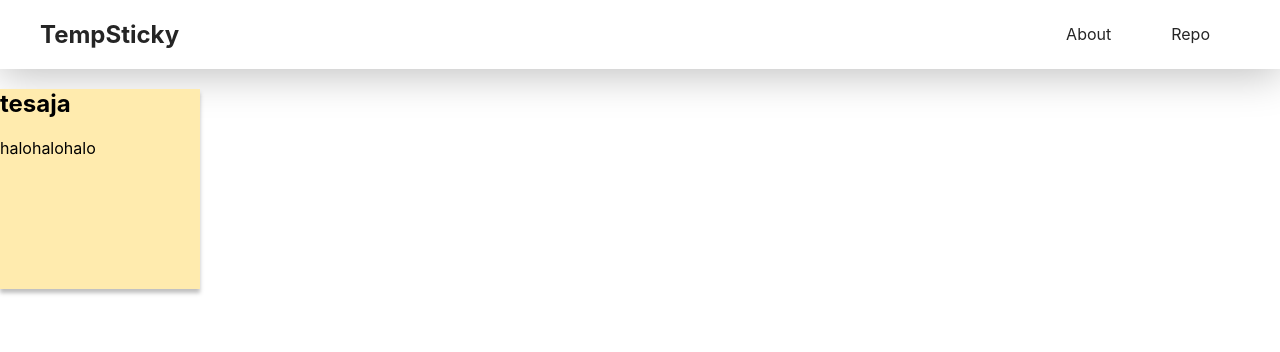
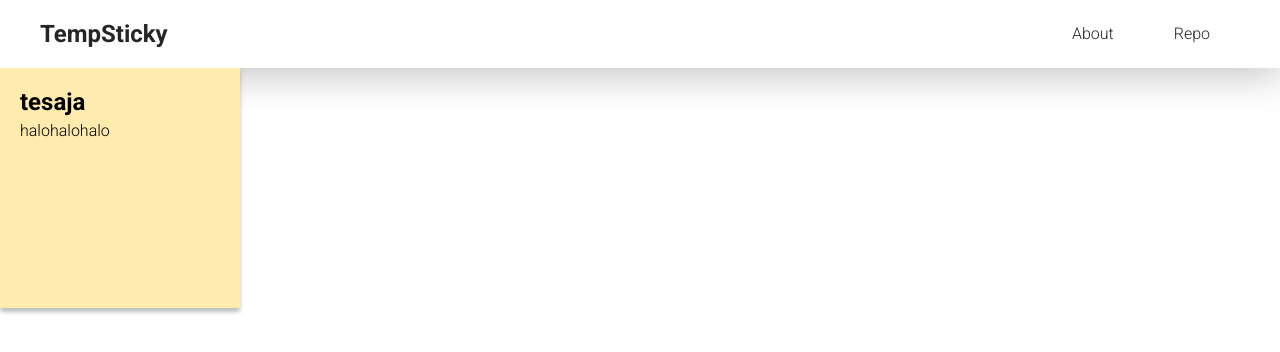
Before and after one commit to NafisHandoko/TempSticky, a React (Vite) app: page / in a window 1280 px wide. Shown: the top 352 px of the page. Built offline with nearby package versions, Linux system fonts and the light colour scheme.

Commit message:
add roboto font

```diff
--- a/index.html
+++ b/index.html
@@ -5,6 +5,9 @@
     <link rel="icon" type="image/svg+xml" href="src/favicon.svg" />
     <meta name="viewport" content="width=device-width, initial-scale=1.0" />
     <title>Vite App</title>
+    <link rel="preconnect" href="https://fonts.googleapis.com">
+    <link rel="preconnect" href="https://fonts.gstatic.com" crossorigin>
+    <link href="https://fonts.googleapis.com/css2?family=Roboto:wght@300;700&display=swap" rel="stylesheet">
   </head>
   <body>
     <div id="root"></div>
--- a/src/Note/index.css
+++ b/src/Note/index.css
@@ -3,16 +3,19 @@
   max-width: 200px;
   aspect-ratio: 1;
   box-shadow: 0 4px 4px 0 rgba(0,0,0,.25);
+  /* padding: 5px 20px 5px 20px; */
+  padding: 20px;
 }
 
-.yellow{
-  background-color: #FFEBAE;
+.note h2,p{
+  padding: 0;
+  margin: 0;
 }
 
-.red{
-  background-color: #FFDBDB;
+.note h2{
+  margin-bottom: 5px;
 }
 
-.green{
-  background-color: #D8FFDC;
-}
+.yellow{background-color: #FFEBAE;}
+.red{background-color: #FFDBDB;}
+.green{background-color: #D8FFDC;}
--- a/src/index.css
+++ b/src/index.css
@@ -1,8 +1,6 @@
 body {
   margin: 0;
-  font-family: -apple-system, BlinkMacSystemFont, "Segoe UI", "Roboto", "Oxygen",
-    "Ubuntu", "Cantarell", "Fira Sans", "Droid Sans", "Helvetica Neue",
-    sans-serif;
+  font-family: 'Roboto', sans-serif;
   -webkit-font-smoothing: antialiased;
   -moz-osx-font-smoothing: grayscale;
 }
```
